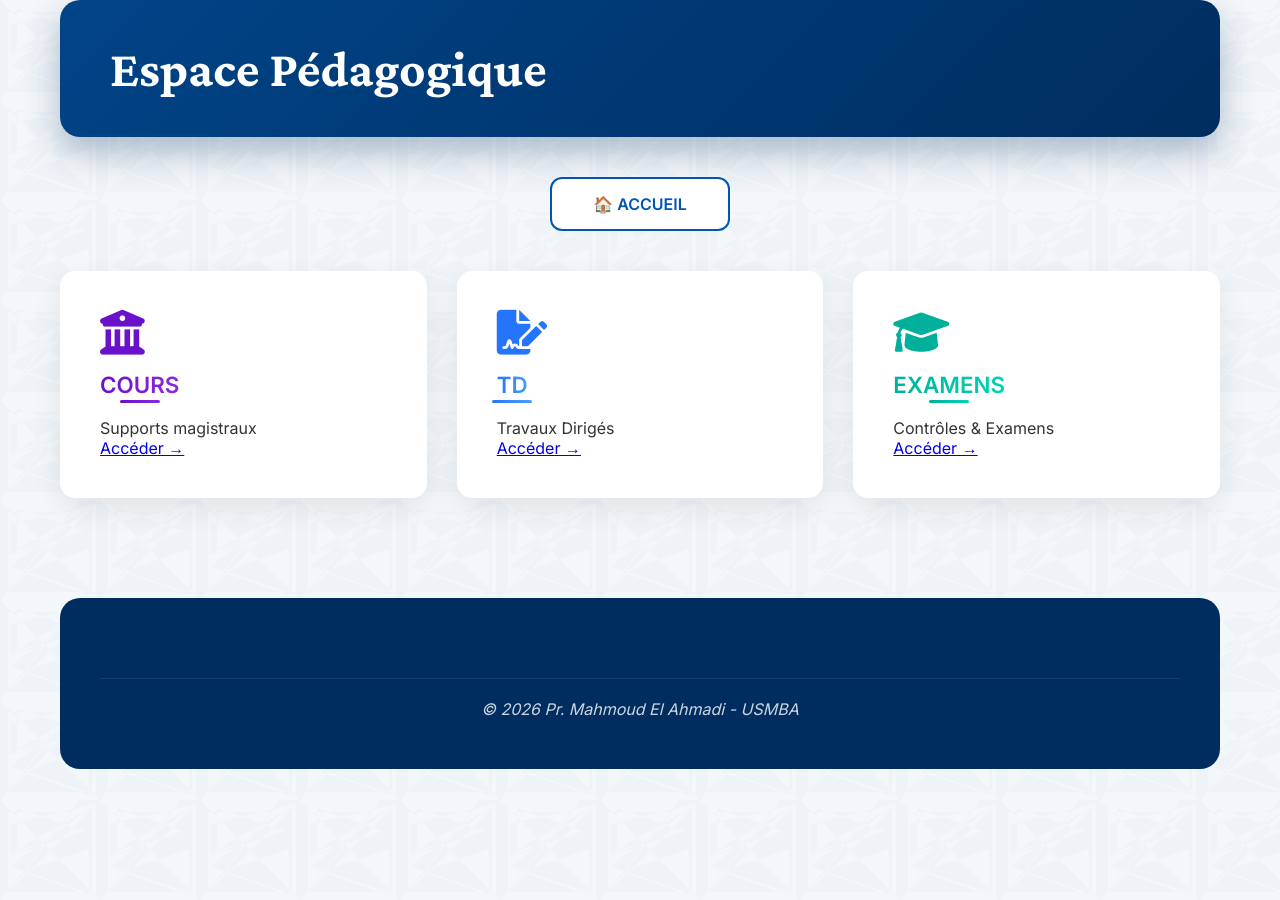
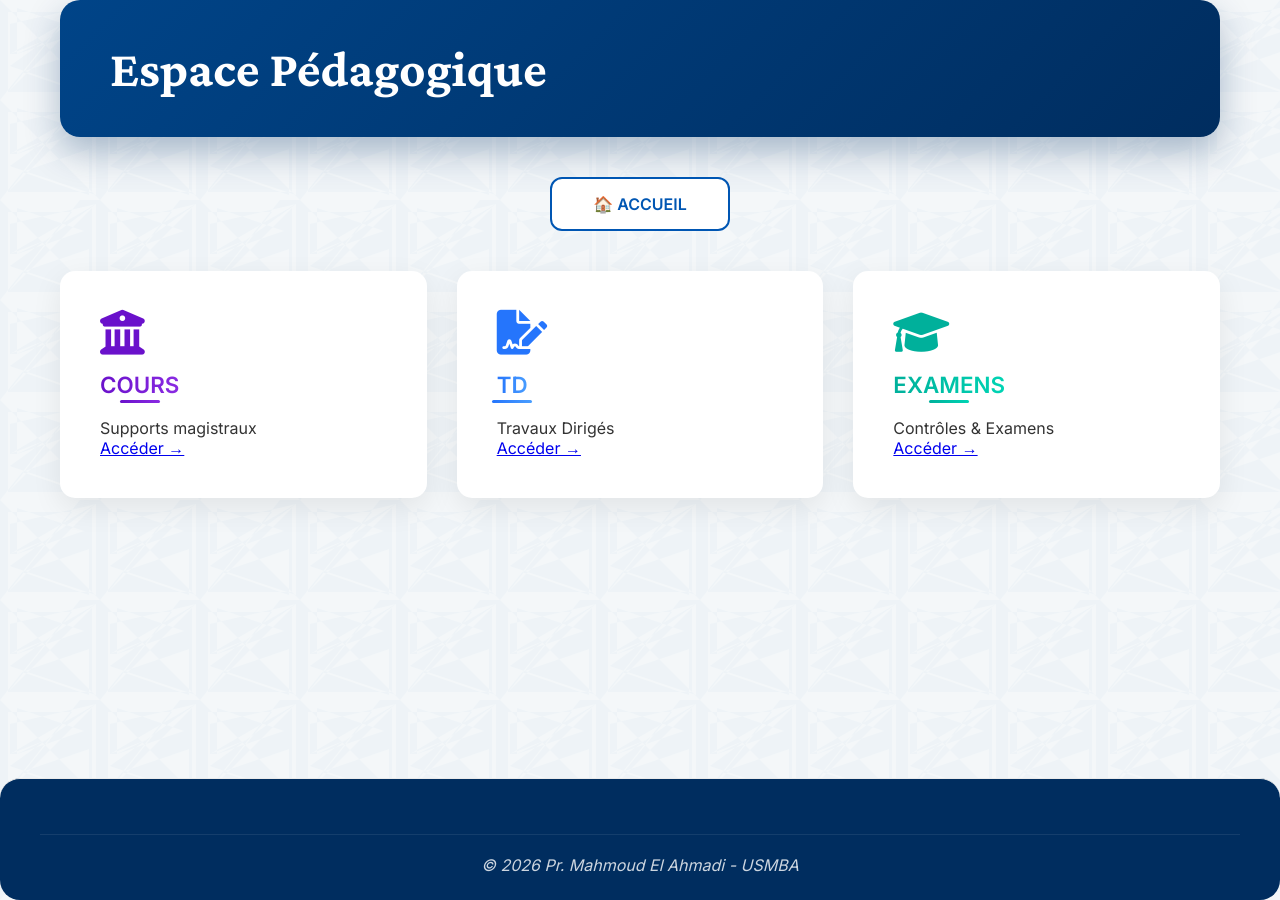
Before and after one commit to mahmoudmath/mahmoudmath.github.io, a Jekyll site: the page pedagogie.html, which Jekyll copies as it is, in a window 1280 px wide. Built offline with Jekyll 4.4.1, drawn with Linux system fonts in a browser that asks for light colours.

Commit message:
Update pedagogie.html

```diff
--- a/pedagogie.html
+++ b/pedagogie.html
@@ -17,6 +17,34 @@ j=d.createElement(s),dl=l!='dataLayer'?'&l='+l:'';j.async=true;j.src=
     <!-- Ajout de FontAwesome pour les icônes professionnelles -->
     <link rel="stylesheet" href="https://cdnjs.cloudflare.com/ajax/libs/font-awesome/6.0.0/css/all.min.css">
     <link rel="stylesheet" href="style.css">
+    <style>
+        /* Pour pousser le footer en bas */
+        html, body {
+            height: 100%;
+            margin: 0;
+            padding: 0;
+        }
+
+        body {
+            display: flex;
+            flex-direction: column;
+        }
+
+        .container {
+            flex: 1 0 auto;
+            width: 100%;
+        }
+
+        .professor-footer {
+            flex-shrink: 0;
+            width: 100%;
+            margin-top: 60px;
+            padding-top: 25px;
+            padding-bottom: 25px;
+            border-top: 1px solid #eaeaea;
+            text-align: center;
+        }
+    </style>
 </head>
 <body>
     <!-- Google Tag Manager (noscript) -->
@@ -60,13 +88,13 @@ height="0" width="0" style="display:none;visibility:hidden"></iframe></noscript>
                 <a href="choix-annee-examens.html" class="btn-resource">Accéder →</a>
             </div>
         </div>
+    </div>
 
-        <!-- FOOTER AJOUTÉ -->
-        <footer class="professor-footer">
-            <div class="signature">
-                <p>© 2026 Pr. Mahmoud El Ahmadi - USMBA</p>
-            </div>
-        </footer>
-    </div>
+    <!-- FOOTER EN DEHORS DU CONTAINER POUR ÊTRE TOUT EN BAS -->
+    <footer class="professor-footer">
+        <div class="signature">
+            <p>© 2026 Pr. Mahmoud El Ahmadi - USMBA</p>
+        </div>
+    </footer>
 </body>
 </html>
```
